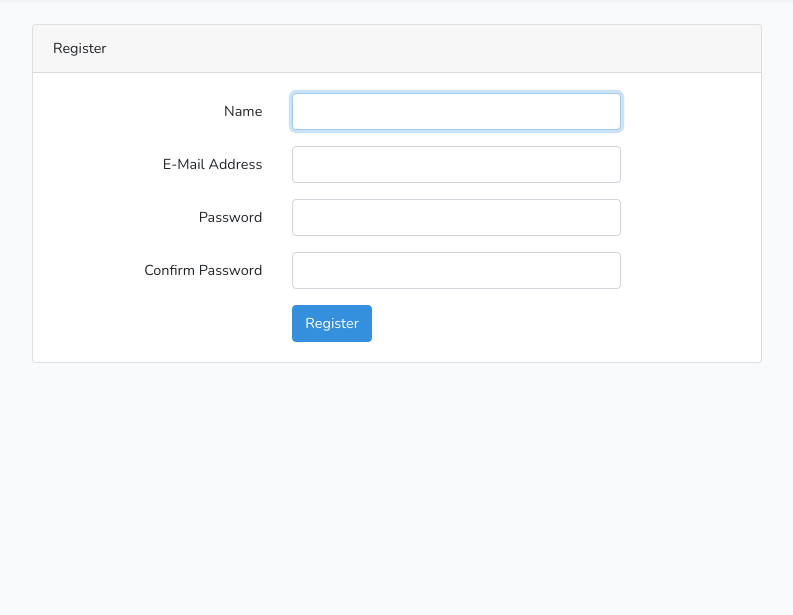
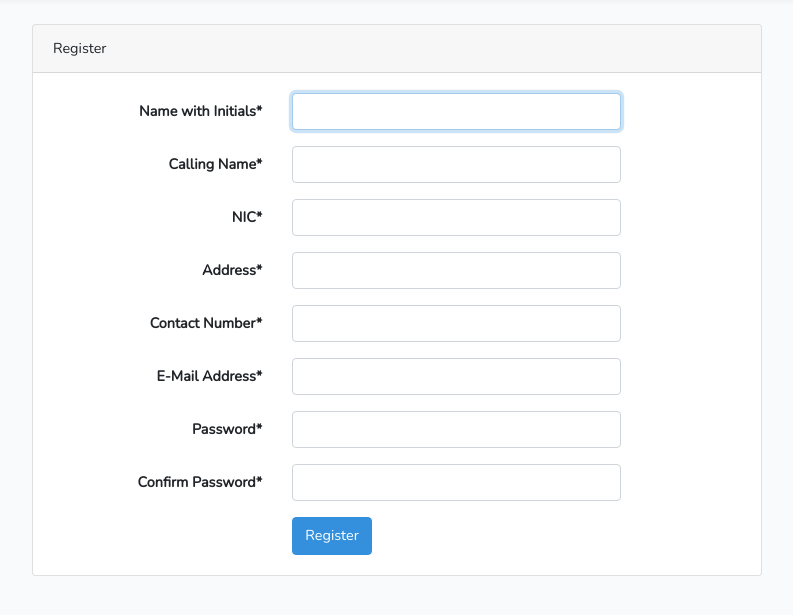
Before and after one commit to rehanja/Laravel1, a Laravel app: page /register in a window 1280 px wide. Shown: the part 55-670 px from the top of the page, without its empty margins (243-1036 px from the left). Run offline with Laravel 8, Linux system fonts and the light colour scheme.

Commit message:
create register form and it database

```diff
--- a/app/Http/Controllers/Auth/RegisterController.php
+++ b/app/Http/Controllers/Auth/RegisterController.php
@@ -49,7 +49,11 @@ class RegisterController extends Controller
     protected function validator(array $data)
     {
         return Validator::make($data, [
+            'nameWithInitials' => 'required|string|max:55',
             'name' => 'required|string|max:255',
+            'nic' => 'required|string|max:10',
+            'address' => 'required|string|max:55',
+            'contactNumber' => 'required|string|max:10',
             'email' => 'required|string|email|max:255|unique:users',
             'password' => 'required|string|min:6|confirmed',
         ]);
@@ -64,7 +68,11 @@ class RegisterController extends Controller
     protected function create(array $data)
     {
         return User::create([
+            'nameWithInitials' => $data['nameWithInitials'],
             'name' => $data['name'],
+            'nic' => $data['nic'],
+            'address' => $data['address'],
+            'contactNumber' => $data['contactNumber'],
             'email' => $data['email'],
             'password' => Hash::make($data['password']),
         ]);
--- a/app/User.php
+++ b/app/User.php
@@ -16,7 +16,7 @@ class User extends Authenticatable
      * @var array
      */
     protected $fillable = [
-        'name', 'email', 'password',
+        'nameWithInitials','name','nic','address','contactNumber','email', 'password',
     ];
 
     /**
--- a/resources/views/auth/register.blade.php
+++ b/resources/views/auth/register.blade.php
@@ -12,7 +12,21 @@
                         @csrf
 
                         <div class="form-group row">
-                            <label for="name" class="col-md-4 col-form-label text-md-right">{{ __('Name') }}</label>
+                            <label for="nameWithInitials" class="col-md-4 col-form-label text-md-right">{{ __('Name with Initials') }}<span class="req">*</span></label>
+
+                            <div class="col-md-6">
+                                <input id="nameWithInitials" type="text" class="form-control{{ $errors->has('nameWithInitials') ? ' is-invalid' : '' }}" name="nameWithInitials" value="{{ old('nameWithInitials') }}" required autofocus>
+
+                                @if ($errors->has('nameWithInitials'))
+                                    <span class="invalid-feedback" role="alert">
+                                        <strong>{{ $errors->first('nameWithInitials') }}</strong>
+                                    </span>
+                                @endif
+                            </div>
+                        </div>
+
+                        <div class="form-group row">
+                            <label for="name" class="col-md-4 col-form-label text-md-right">{{ __('Calling Name') }}<span class="req">*</span></label>
 
                             <div class="col-md-6">
                                 <input id="name" type="text" class="form-control{{ $errors->has('name') ? ' is-invalid' : '' }}" name="name" value="{{ old('name') }}" required autofocus>
@@ -26,7 +40,49 @@
                         </div>
 
                         <div class="form-group row">
-                            <label for="email" class="col-md-4 col-form-label text-md-right">{{ __('E-Mail Address') }}</label>
+                            <label for="nic" class="col-md-4 col-form-label text-md-right">{{ __('NIC') }}<span class="req">*</span></label>
+
+                            <div class="col-md-6">
+                                <input id="nic" type="text" class="form-control{{ $errors->has('nic') ? ' is-invalid' : '' }}" name="nic" value="{{ old('nic') }}" required autofocus>
+
+                                @if ($errors->has('nic'))
+                                    <span class="invalid-feedback" role="alert">
+                                        <strong>{{ $errors->first('nic') }}</strong>
+                                    </span>
+                                @endif
+                            </div>
+                        </div>
+
+                        <div class="form-group row">
+                            <label for="address" class="col-md-4 col-form-label text-md-right">{{ __('Address') }}<span class="req">*</span></label>
+
+                            <div class="col-md-6">
+                                <input id="address" type="text" class="form-control{{ $errors->has('address') ? ' is-invalid' : '' }}" name="address" value="{{ old('address') }}" required autofocus>
+
+                                @if ($errors->has('address'))
+                                    <span class="invalid-feedback" role="alert">
+                                        <strong>{{ $errors->first('address') }}</strong>
+                                    </span>
+                                @endif
+                            </div>
+                        </div>
+
+                        <div class="form-group row">
+                            <label for="contactNumber" class="col-md-4 col-form-label text-md-right">{{ __('Contact Number') }}<span class="req">*</span></label>
+
+                            <div class="col-md-6">
+                                <input id="contactNumber" type="text" class="form-control{{ $errors->has('contactNumber') ? ' is-invalid' : '' }}" name="contactNumber" value="{{ old('contactNumber') }}" required autofocus>
+
+                                @if ($errors->has('contactNumber'))
+                                    <span class="invalid-feedback" role="alert">
+                                        <strong>{{ $errors->first('contactNumber') }}</strong>
+                                    </span>
+                                @endif
+                            </div>
+                        </div>
+
+                        <div class="form-group row">
+                            <label for="email" class="col-md-4 col-form-label text-md-right">{{ __('E-Mail Address') }}<span class="req">*</span></label>
 
                             <div class="col-md-6">
                                 <input id="email" type="email" class="form-control{{ $errors->has('email') ? ' is-invalid' : '' }}" name="email" value="{{ old('email') }}" required>
@@ -40,7 +96,7 @@
                         </div>
 
                         <div class="form-group row">
-                            <label for="password" class="col-md-4 col-form-label text-md-right">{{ __('Password') }}</label>
+                            <label for="password" class="col-md-4 col-form-label text-md-right">{{ __('Password') }}<span class="req">*</span></label>
 
                             <div class="col-md-6">
                                 <input id="password" type="password" class="form-control{{ $errors->has('password') ? ' is-invalid' : '' }}" name="password" required>
@@ -54,7 +110,7 @@
                         </div>
 
                         <div class="form-group row">
-                            <label for="password-confirm" class="col-md-4 col-form-label text-md-right">{{ __('Confirm Password') }}</label>
+                            <label for="password-confirm" class="col-md-4 col-form-label text-md-right">{{ __('Confirm Password') }}<span class="req">*</span></label>
 
                             <div class="col-md-6">
                                 <input id="password-confirm" type="password" class="form-control" name="password_confirmation" required>
--- a/resources/views/layouts/app.blade.php
+++ b/resources/views/layouts/app.blade.php
@@ -19,6 +19,12 @@
 
     <!-- Styles -->
     <link href="{{ asset('css/app.css') }}" rel="stylesheet">
+<style>
+    .card-body {
+    font-weight: bold;
+    }
+    </style>
+
 </head>
 <body>
     <div id="app">
--- a/resources/views/welcome.blade.php
+++ b/resources/views/welcome.blade.php
@@ -5,7 +5,7 @@
         <meta http-equiv="X-UA-Compatible" content="IE=edge">
         <meta name="viewport" content="width=device-width, initial-scale=1">
 
-        <title>Laravel</title>
+        <title>Event Management System</title>
 
         <!-- Fonts -->
         <link href="https://fonts.googleapis.com/css?family=Raleway:100,600" rel="stylesheet" type="text/css">
@@ -79,7 +79,7 @@
 
             <div class="content">
                 <div class="title m-b-md">
-                    Laravel
+                    Event Management System
                 </div>
 
 
```
Also changed, not shown: database/migrations/2014_10_12_000000_create_users_table.php.
